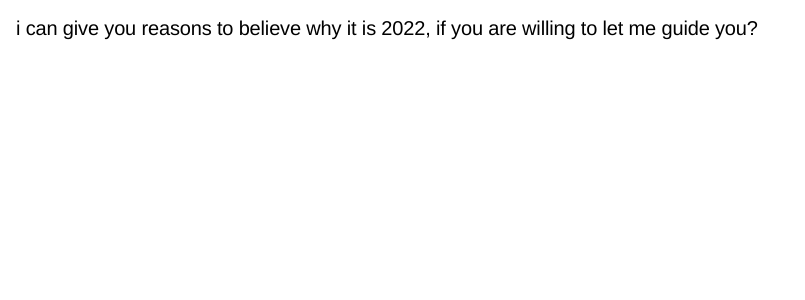
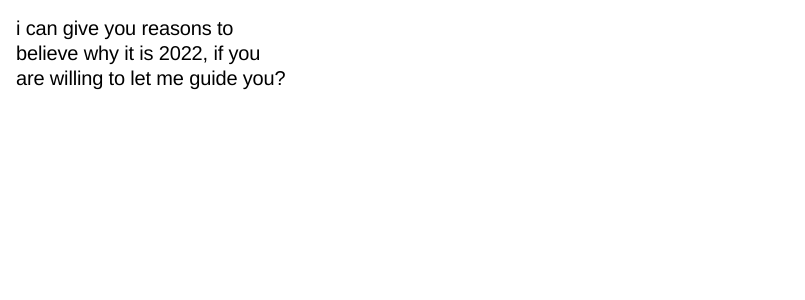
Before and after one commit to jakobhenner/good-bing, a Vue app: page / in a window 1280 px wide. Shown: the top 300 px of the page, without its empty margins (0-805 px from the left). Built offline with nearby package versions, Linux system fonts and the light colour scheme.

Commit message:
prettier p

```diff
--- a/src/App.vue
+++ b/src/App.vue
@@ -155,9 +155,9 @@
 <template>
   <div class="container">
     <transition name="fade" mode="out-in" duration="400" appear>
-      <button @click="playAudio" v-if="showPlayButton">
-        {{ activeCaption }}
-      </button>
+      <div class="trigger" @click="playAudio" v-if="showPlayButton">
+        <p>{{ activeCaption }}</p>
+      </div>
       <div v-else>
         <div class="lyrics" :key="activeBing">
           <div
@@ -189,23 +189,14 @@
   .container {
     width: 100vw;
     min-height: 100vh;
+    text-wrap: balance;
   }
-  button {
-    background: transparent;
-    appearance: none;
-    color: #000;
-    border: none;
+  .trigger {
     cursor: pointer;
-    font: inherit;
-    letter-spacing: inherit;
     position: absolute;
     top: 0;
     left: 0;
     inset: 0;
-    text-align: left;
-    display: flex;
-    align-items: flex-start;
-    justify-content: flex-start;
     padding: 1rem;
   }
 
@@ -227,8 +218,13 @@
     transition: color 0.3s ease-in-out;
     display: grid;
     gap: 0.75rem;
-    text-wrap: balance;
     max-width: 22rem;
+  }
+
+  p {
+    max-width: 22rem;
+    padding: 0;
+    margin: 0;
   }
 
   .sentence {
```
